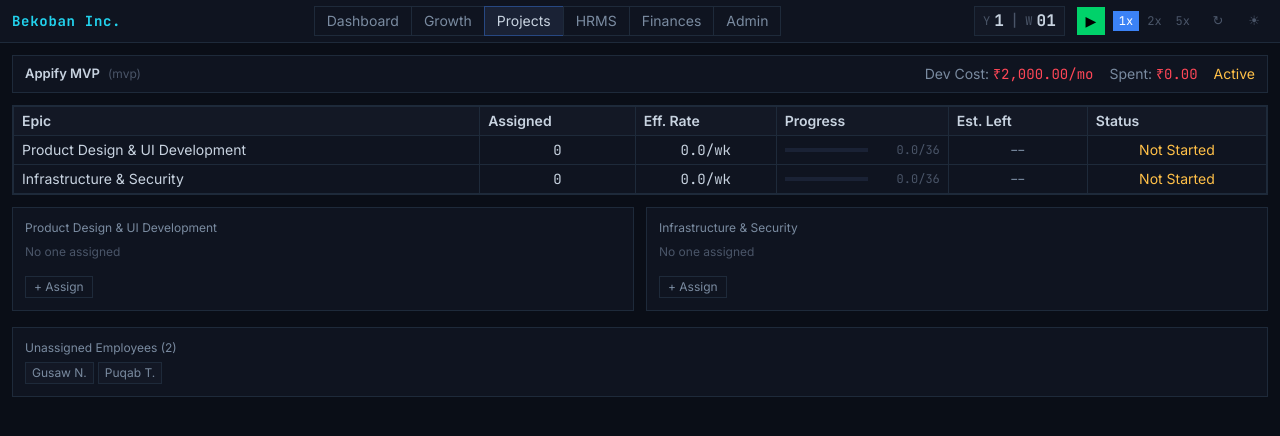
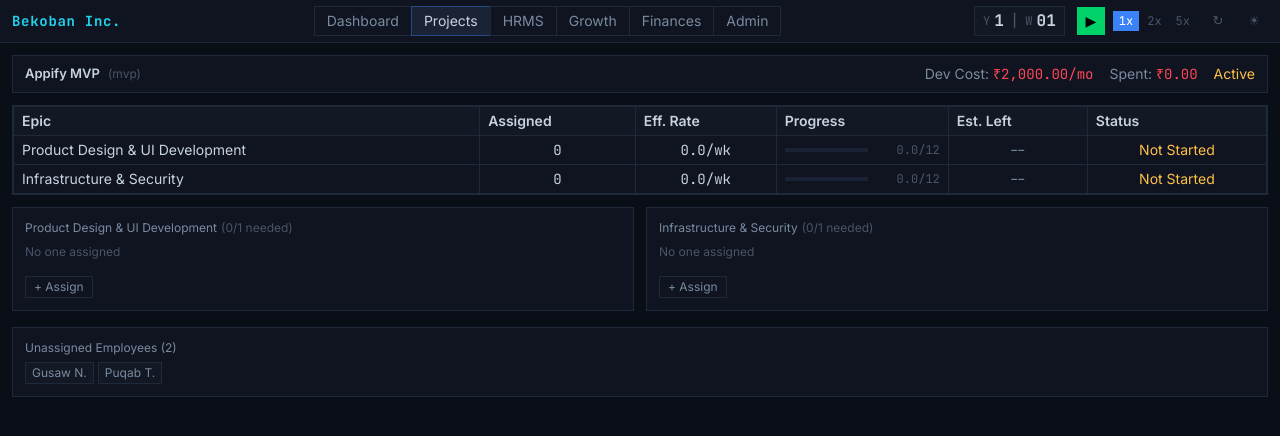
Before and after one commit to error-magnet/startup-sim, a React (Vite) app: page / in a window 1280 px wide. Both pictures are taken after a click on the button "Projects". Shown: the top 436 px of the page. Built offline with nearby package versions, Linux system fonts and the light colour scheme.

Commit message:
changed initial employees

```diff
--- a/src/App.jsx
+++ b/src/App.jsx
@@ -10,9 +10,9 @@ import Admin from './components/Admin';
 
 const TABS = [
   { key: 'dashboard', label: 'Dashboard' },
-  { key: 'growth', label: 'Growth' },
   { key: 'projects', label: 'Projects' },
   { key: 'hrms', label: 'HRMS' },
+  { key: 'growth', label: 'Growth' },
   { key: 'balance', label: 'Finances' },
   { key: 'admin', label: 'Admin' },
 ];
--- a/src/components/Projects.jsx
+++ b/src/components/Projects.jsx
@@ -40,7 +40,7 @@ function EpicRow({ epic }) {
   );
 }
 
-function AssignmentPanel({ title, assignedEmployees, unassigned, onAssign, onUnassign, complete }) {
+function AssignmentPanel({ title, assignedEmployees, unassigned, onAssign, onUnassign, complete, baseHeadcount }) {
   const [showDropdown, setShowDropdown] = useState(false);
 
   if (complete) {
@@ -54,7 +54,10 @@ function AssignmentPanel({ title, assignedEmployees, unassigned, onAssign, onUna
 
   return (
     <div className="t-bg-card t-border border p-3">
-      <div className="text-xs t-text-secondary mb-2">{title}</div>
+      <div className="text-xs t-text-secondary mb-2">
+        {title}
+        <span className="t-text-muted ml-1">({assignedEmployees.length}/{baseHeadcount} needed)</span>
+      </div>
       <div className="flex flex-wrap gap-1.5 mb-2 min-h-[24px]">
         {assignedEmployees.length === 0 && (
           <span className="text-xs t-text-muted">No one assigned</span>
@@ -158,6 +161,7 @@ function ProjectCard({ project, state, dispatch, unassigned }) {
                 onAssign={(id) => dispatch({ type: 'ASSIGN_EMPLOYEE', employeeId: id, epicId: epic.id })}
                 onUnassign={(id) => dispatch({ type: 'UNASSIGN_EMPLOYEE', employeeId: id })}
                 complete={epic.status === 'Complete'}
+                baseHeadcount={epic.baseHeadcount}
               />
             ))}
           </div>
--- a/src/reducer.js
+++ b/src/reducer.js
@@ -19,7 +19,7 @@ function makeAppifyMVP() {
         name: 'Product Design & UI Development',
         projectId: 'appify-mvp',
         assignedEmployeeIds: [],
-        totalWork: 36,
+        totalWork: 12,
         workCompleted: 0,
         status: 'Not Started',
         baseHeadcount: 1,
@@ -29,7 +29,7 @@ function makeAppifyMVP() {
         name: 'Infrastructure & Security',
         projectId: 'appify-mvp',
         assignedEmployeeIds: [],
-        totalWork: 36,
+        totalWork: 12,
         workCompleted: 0,
         status: 'Not Started',
         baseHeadcount: 1,
```
